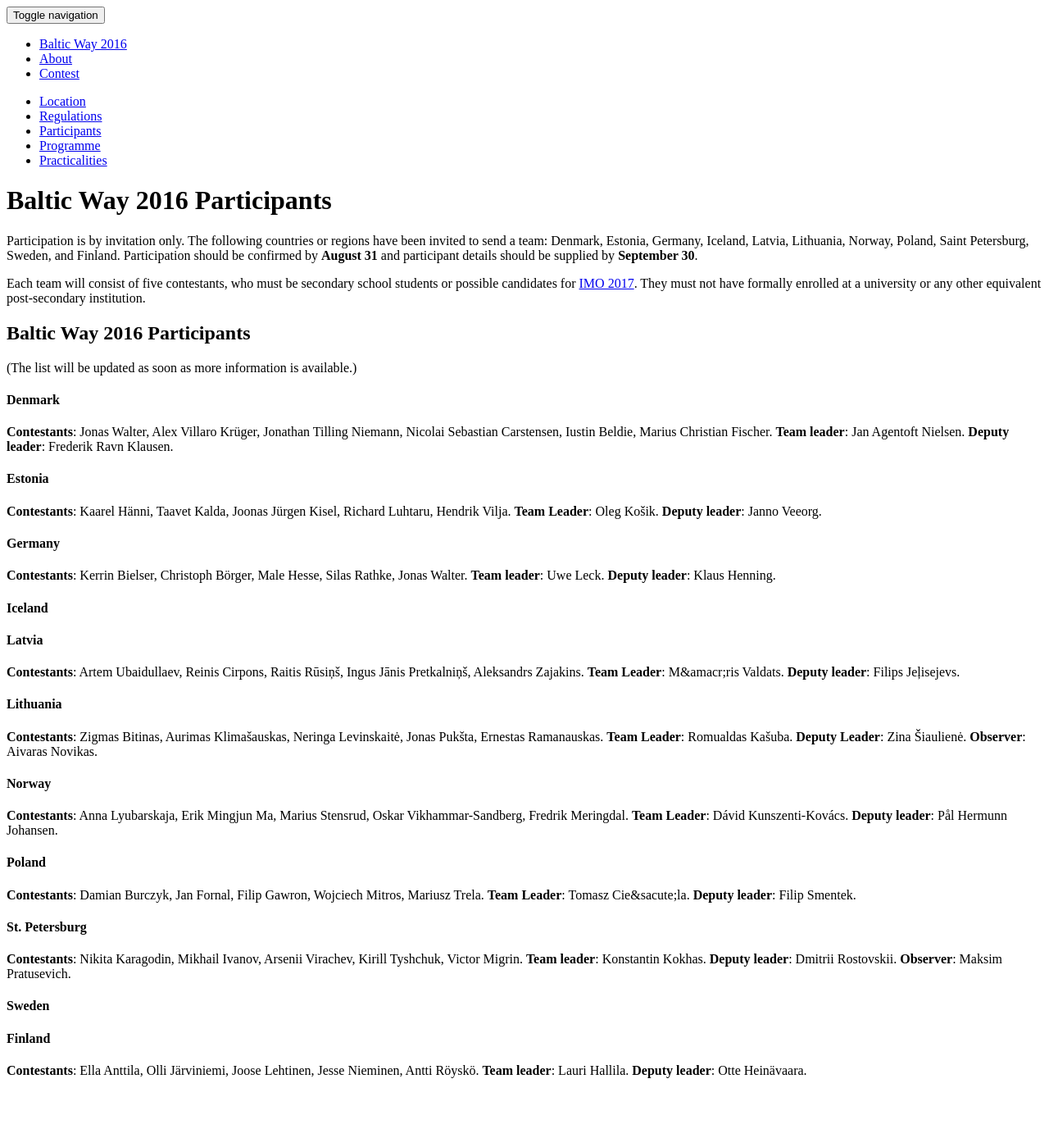
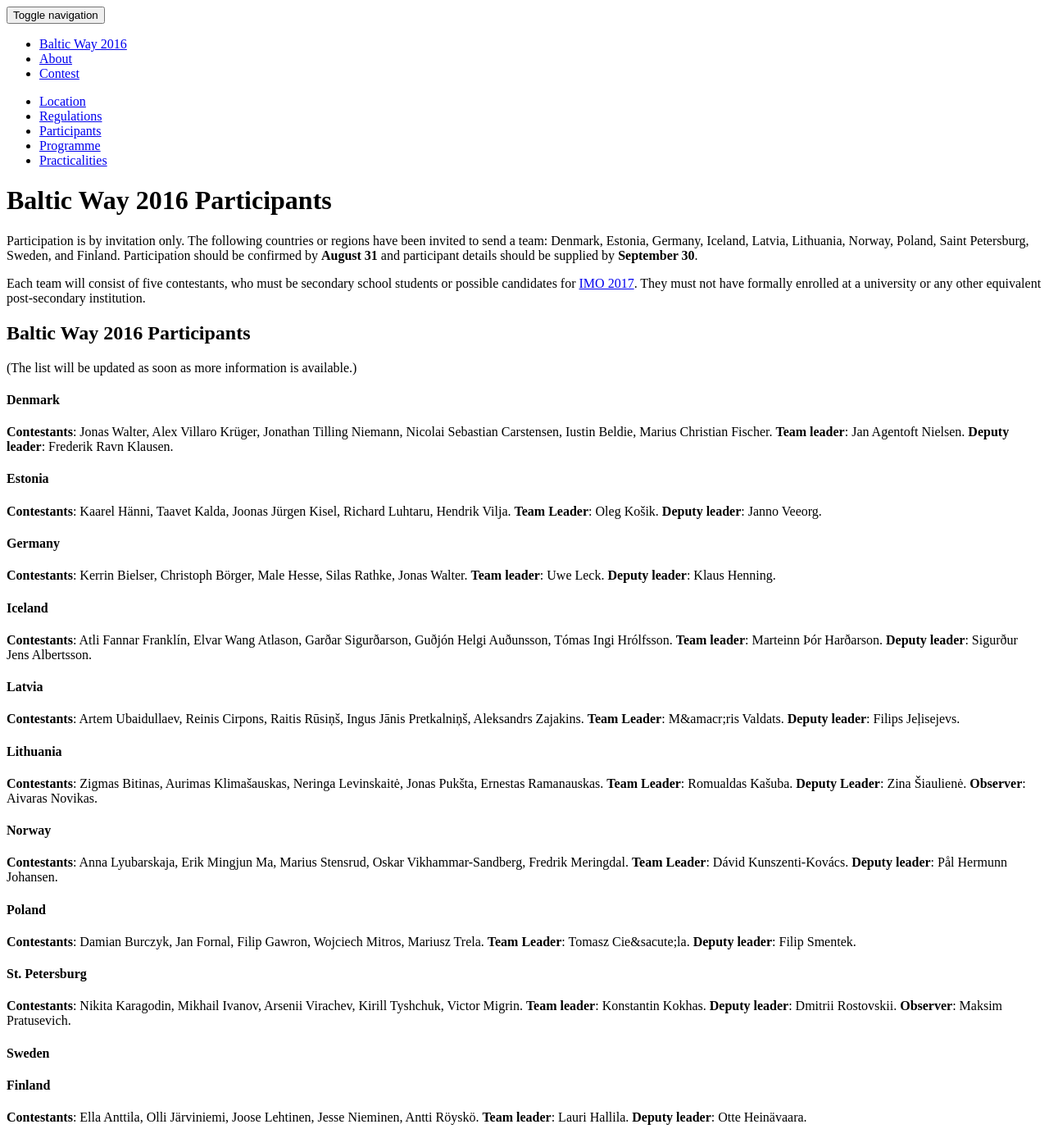
Before and after one commit to matematiikkakilpailut/matematiikkakilpailut.github.io, a Jekyll site: the page built from BW2016/participants/index.md, in a window 1280 px wide. Shown: the whole page at 82% size. Built offline with Jekyll 4.4.1, drawn with Linux system fonts in a browser that asks for light colours; nearby versions of some CDN libraries; a style sheet for code colours, icons or effects is not loaded; before the commit the page ends 1331 px from its top, so only the background shows below that.

Commit message:
Islanti mukana

```diff
--- a/BW2016/participants/index.md
+++ b/BW2016/participants/index.md
@@ -36,6 +36,8 @@
 
 <h4>Iceland</h4>
 
+<b>Contestants</b>: Atli Fannar Frankl&#x00ED;n, Elvar Wang Atlason, Gar&#x00F0;ar Sigur&#x00F0;arson, Gu&#x00F0;j&#x00F3;n Helgi Au&#x00F0;unsson, Tómas Ingi Hr&#x00F3;lfsson. <b>Team leader</b>: Marteinn &#x00DE;&#x00F3;r Har&#x00F0;arson. <b>Deputy leader</b>: Sigur&#x00F0;ur Jens Albertsson.
+
 <h4>Latvia</h4>
 
 <b>Contestants</b>: Artem Ubaidullaev, Reinis Cirpons, Raitis R&#x016b;si&#x0146;&scaron;, Ingus J&#x0101;nis Pretkalni&#x0146;&scaron;, Aleksandrs Zajakins. <b>Team Leader</b>: M&amacr;ris Valdats. <b>Deputy leader</b>: Filips Je&#x013C;isejevs.
```
